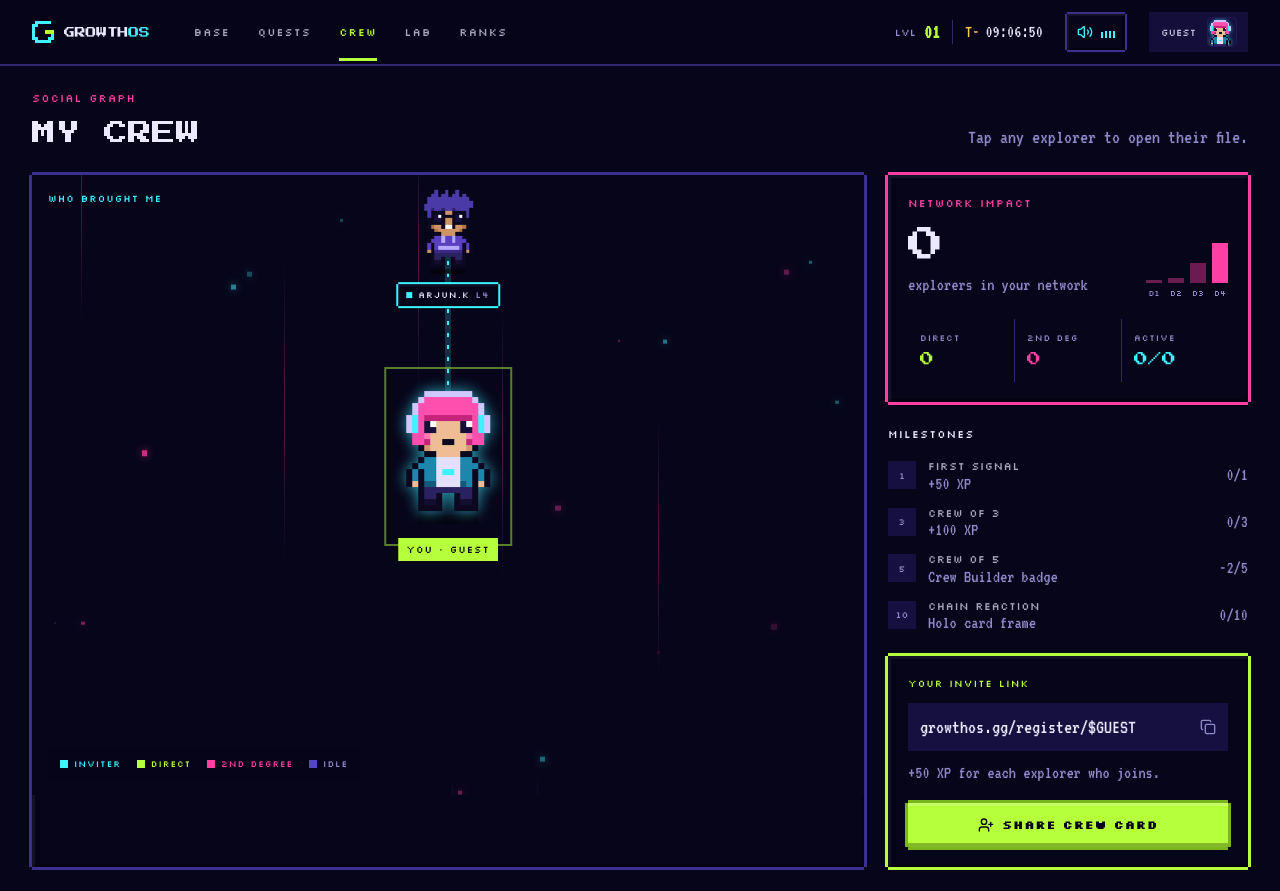
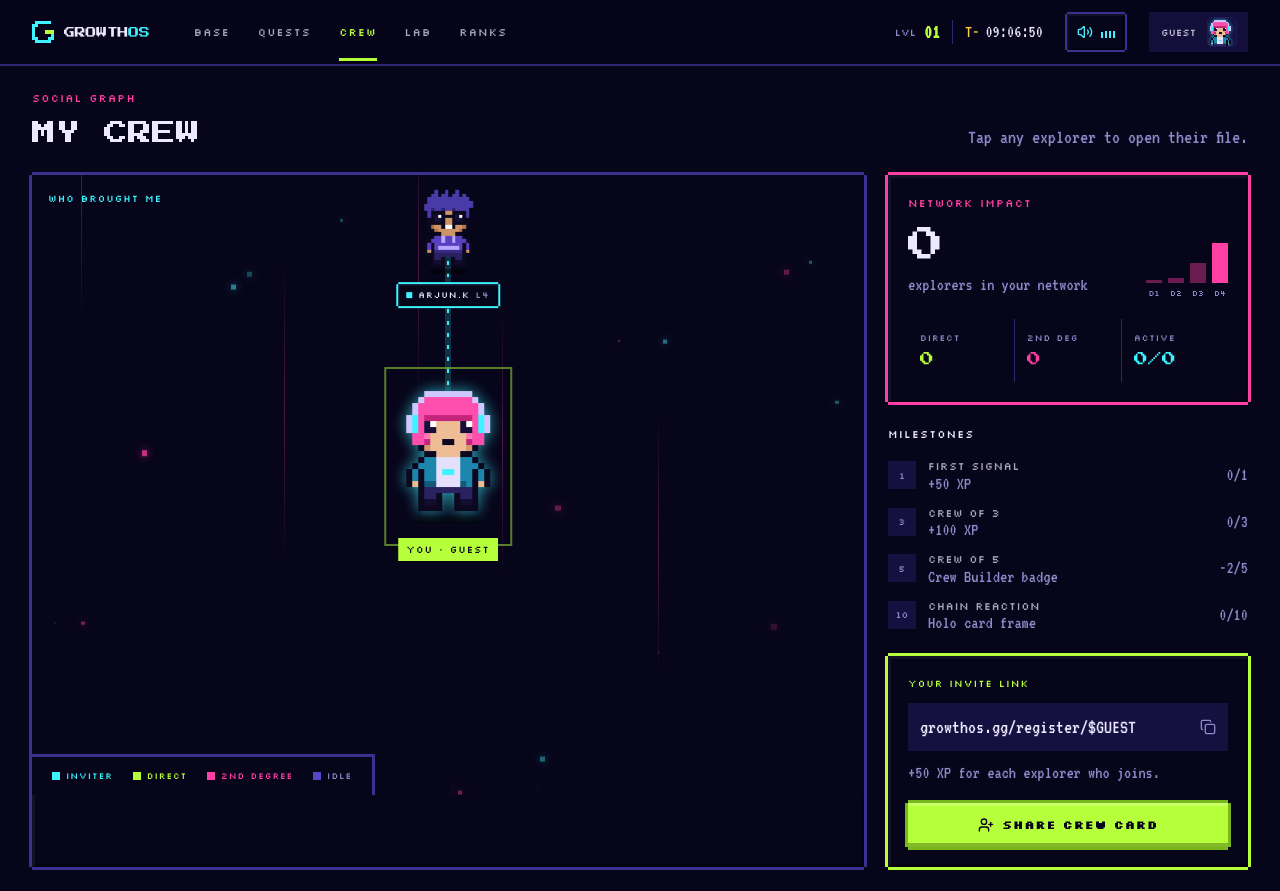
Before and after one commit to Srinidhi-070/nxtwave-growthos, a Next.js app: page /crew in a window 1280 px wide. Built offline with nearby package versions, Linux system fonts and the light colour scheme.

Commit message:
style(ui): dock crew legend firmly into bottom left corner of map frame

```diff
--- a/src/app/(student)/crew/page.tsx
+++ b/src/app/(student)/crew/page.tsx
@@ -108,7 +108,7 @@ export default function MyCrew() {
               </NodeAt>
             )}
 
-            <div className="absolute bottom-4 left-4 flex flex-wrap gap-4 bg-void/85 px-3 py-2 font-px text-[9px] tracking-widest">
+            <div className="absolute bottom-0 left-0 flex flex-wrap gap-5 bg-void px-5 py-3 border-t-[3px] border-r-[3px] border-[#3b2f8f] font-px text-[9px] tracking-widest">
               <span className="flex items-center gap-1.5 text-cyan"><span className="h-2 w-2 bg-cyan" />INVITER</span>
               <span className="flex items-center gap-1.5 text-lime"><span className="h-2 w-2 bg-lime" />DIRECT</span>
               <span className="flex items-center gap-1.5 text-magenta"><span className="h-2 w-2 bg-magenta" />2ND DEGREE</span>
```
